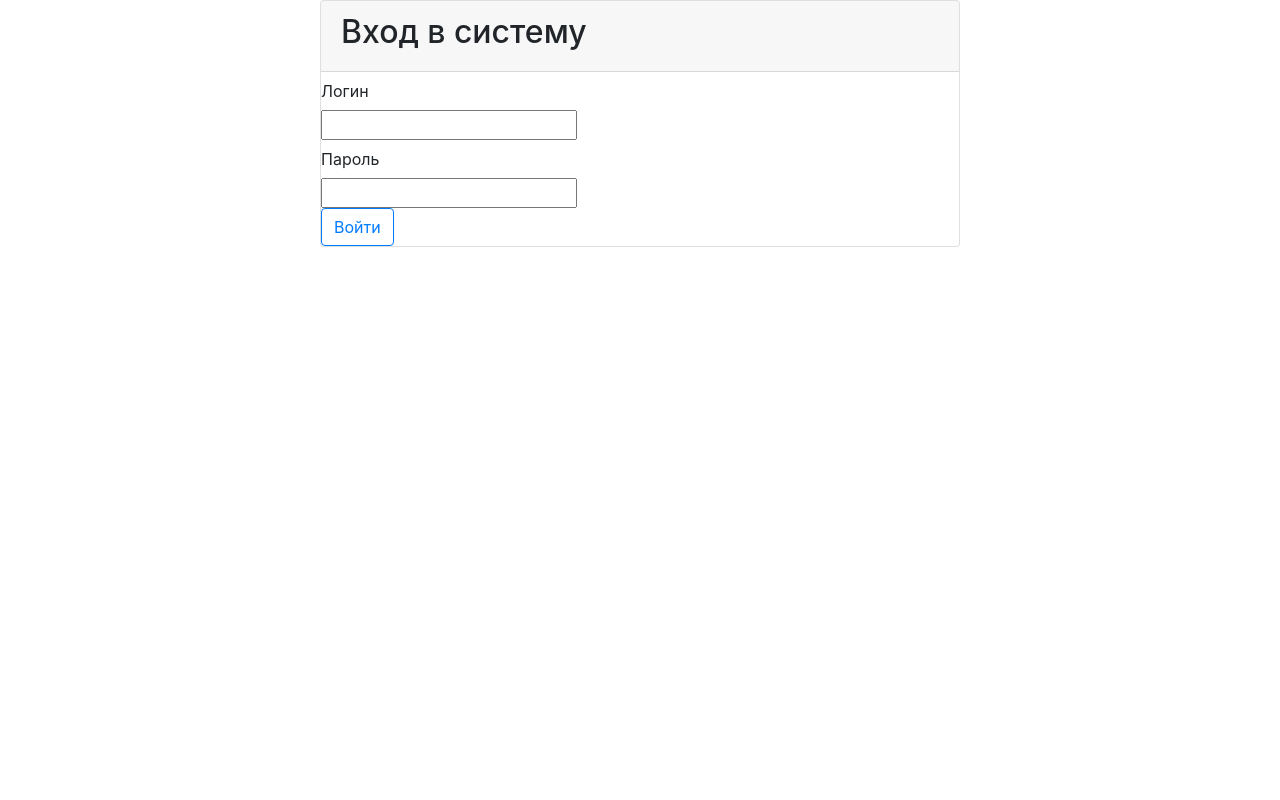
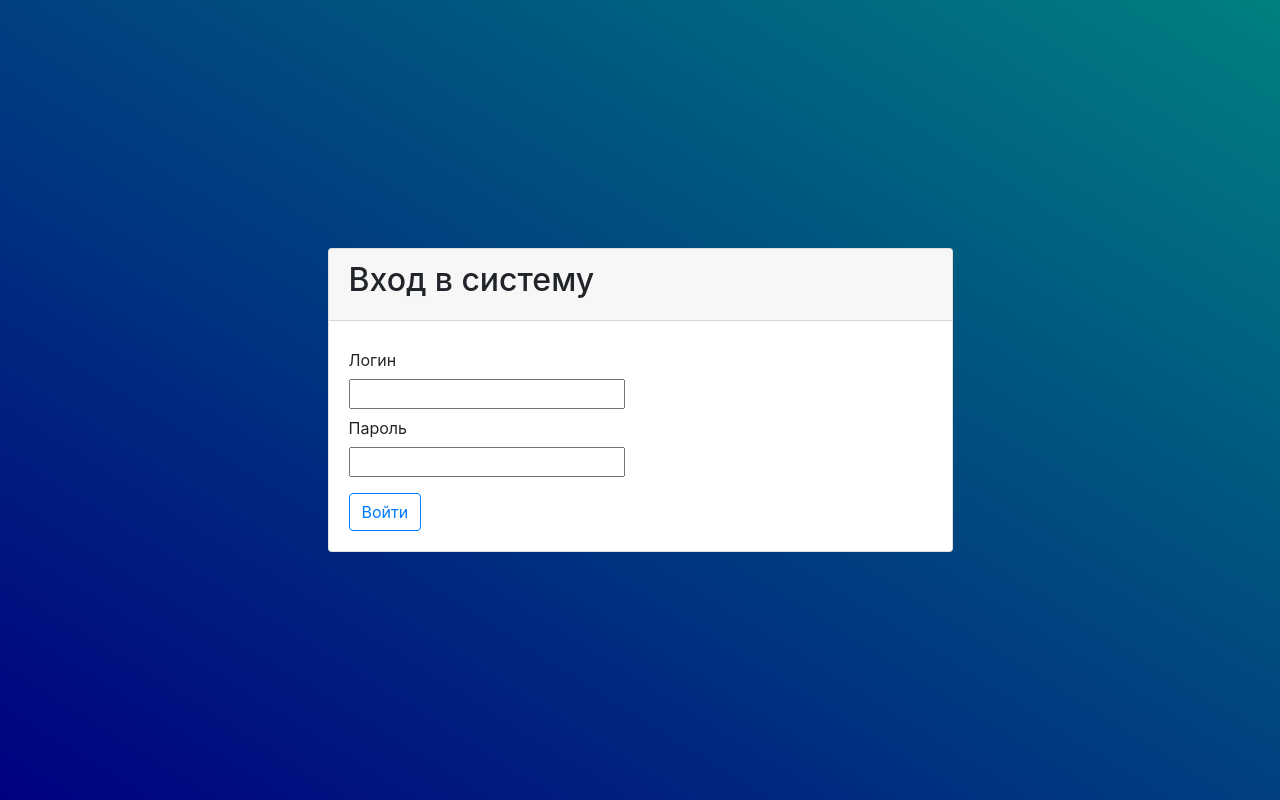
Before and after one commit to urbrato/Urbrato-Todo-Frontend, an Angular app: page / in a window 1280 px wide. Built offline with nearby package versions, Linux system fonts and the light colour scheme.

Commit message:
Навели красоту и юзабилити

```diff
--- /dev/null
+++ b/src/app/auth/auth.css
@@ -0,0 +1,3 @@
+.auth-background {
+  background: linear-gradient(to right top, navy, teal) fixed;
+}
--- a/src/app/auth/login/login.component.css
+++ b/src/app/auth/login/login.component.css
@@ -0,0 +1 @@
+@import "../auth.css";
--- a/src/app/auth/login/login.component.html
+++ b/src/app/auth/login/login.component.html
@@ -1,9 +1,11 @@
-<div class="card w-50 mx-auto">
+<div class="container-fluid h-100 d-flex align-items-center auth-background">
+  <div class="card w-50 mx-auto ">
     <form [formGroup]="form" (ngSubmit)="submitForm()">
       <div class="card-header">
         <h2>Вход в систему</h2>
       </div>
 
+      <div class="card-body">
         <div class="row">
           <div class="col-md-6 col-sm-12">
             <label for="login" class="col-form-label">Логин</label>
@@ -17,7 +19,8 @@
         <div class="row">
           <div class="col-md-6 col-sm-12">
             <div class="input-group">
-          <input id="login" type="text" formControlName="login" />
+              <input id="login" type="text" formControlName="login" class="w-100"
+                     [readOnly]="isLoading" [ngClass]="{'border-danger': wasSubmitPressed && txtLogin.errors}" />
             </div>
           </div>
 
@@ -41,7 +44,8 @@
         <div class="row">
           <div class="col-md-6 col-sm-12">
             <div class="input-group">
-          <input id="password" type="password" formControlName="password" />
+              <input id="password" type="password" formControlName="password" class="w-100"
+                     [readOnly]="isLoading" [ngClass]="{'border-danger': wasSubmitPressed && txtPassword.errors}" />
             </div>
           </div>
 
@@ -53,9 +57,15 @@
         </div>
 
         <div class="row">
+          <div class="col-md-6 col-sm-12 pt-3">
+            <button type="submit" class="btn btn-outline-primary" [disabled]="isLoading">Войти</button>
+          </div>
+
           <div class="col-md-6 col-sm-12">
-        <button type="submit" class="btn btn-outline-primary">Войти</button>
+            <p class="text-danger">{{controllerMessage}}</p>
+          </div>
         </div>
       </div>
     </form>
   </div>
+</div>
--- a/src/app/auth/login/login.component.ts
+++ b/src/app/auth/login/login.component.ts
@@ -13,6 +13,7 @@ export class LoginComponent implements OnInit{
   form: FormGroup;
   wasSubmitPressed: boolean = false;
   isLoading: boolean = false;
+  controllerMessage: string = '';
 
   get txtLogin(): AbstractControl {
     return this.form!.get('login')!;
@@ -40,16 +41,17 @@ export class LoginComponent implements OnInit{
           this.isLoading = false;
           if (result.code === 'OK') {
             alert(result.payload!.name! + ' logged in');
+            this.controllerMessage = '';
           } else {
-            alert(result.message!);
+            this.controllerMessage = result.message!;
           }
         },
         error: (err) => {
           this.isLoading = false;
           if (err.error.message === undefined) {
-            alert(err.message);
+            this.controllerMessage = err.message;
           } else {
-            alert(err.error.message);
+            this.controllerMessage = err.error.message;
           }
         }
       }
--- a/src/styles.css
+++ b/src/styles.css
@@ -1 +1,4 @@
 /* You can add global styles to this file, and also import other style files */
+body {
+  height: 100vh;
+}
```
Lines whose indentation alone changed are shown as unchanged.
